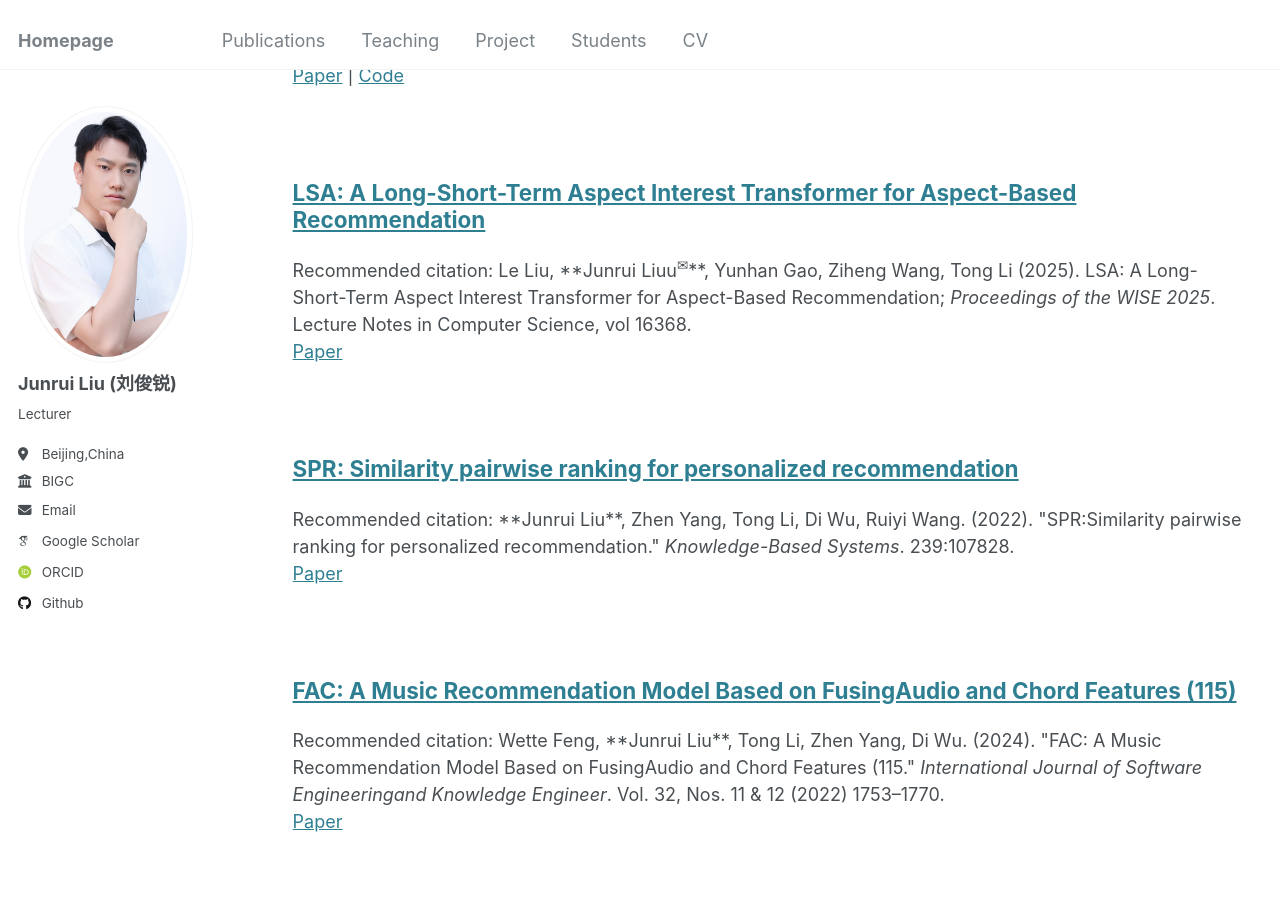
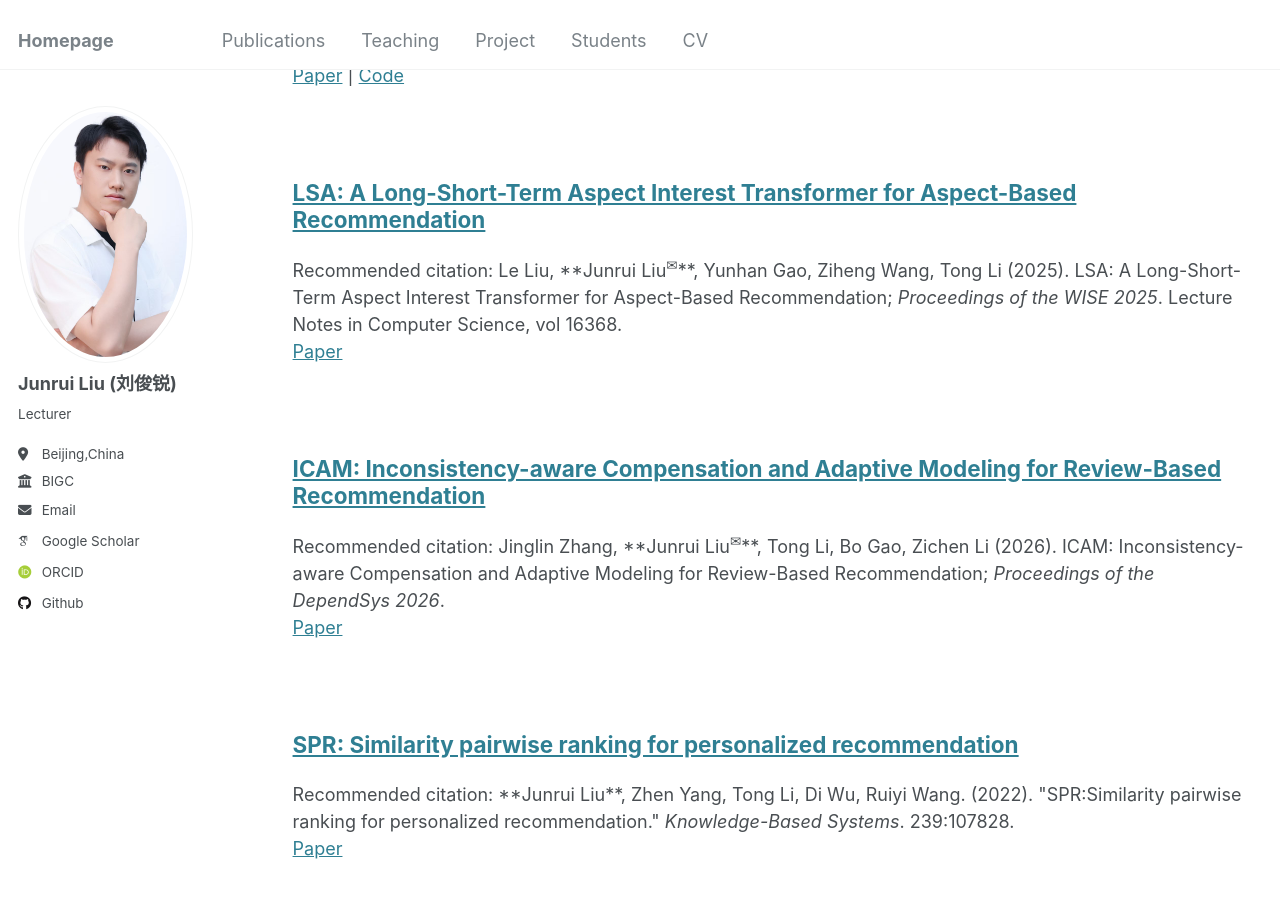
Before and after one commit to dianziliu/dianziliu.github.io, a Jekyll site: the page built from _pages/collection-archive.html, in a window 1280 px wide and 900 px high, scrolled down 3186 px. Built offline with Jekyll 4.4.1, drawn with Linux system fonts in a browser that asks for light colours; some web fonts are replaced.

Commit message:
补充新论文

```diff
--- a/_publications/conf4.md
+++ b/_publications/conf4.md
@@ -3,5 +3,5 @@ title: "LSA: A Long-Short-Term Aspect Interest Transformer for Aspect-Based Reco
 collection: publications
 category: conferences
 paperurl: 'https://link.springer.com/chapter/10.1007/978-981-95-7251-9_8#citeas'
-citation: 'Le Liu, **Junrui Liuu<sup>✉</sup>**, Yunhan Gao, Ziheng Wang, Tong Li (2025). LSA: A Long-Short-Term Aspect Interest Transformer for Aspect-Based Recommendation; <i>Proceedings of the WISE 2025</i>. Lecture Notes in Computer Science, vol 16368.'
+citation: 'Le Liu, **Junrui Liu<sup>✉</sup>**, Yunhan Gao, Ziheng Wang, Tong Li (2025). LSA: A Long-Short-Term Aspect Interest Transformer for Aspect-Based Recommendation; <i>Proceedings of the WISE 2025</i>. Lecture Notes in Computer Science, vol 16368.'
 ---
--- /dev/null
+++ b/_publications/conf5.md
@@ -0,0 +1,7 @@
+---
+title: "ICAM: Inconsistency-aware Compensation and Adaptive Modeling for Review-Based Recommendation"
+collection: publications
+category: conferences
+paperurl: 'https://link.springer.com/chapter/10.1007/978-981-95-7251-9_8#citeas'
+citation: 'Jinglin Zhang, **Junrui Liu<sup>✉</sup>**, Tong Li, Bo Gao, Zichen Li (2026). ICAM: Inconsistency-aware Compensation and Adaptive Modeling for Review-Based Recommendation; <i>Proceedings of the DependSys 2026</i>.'
+---
```
